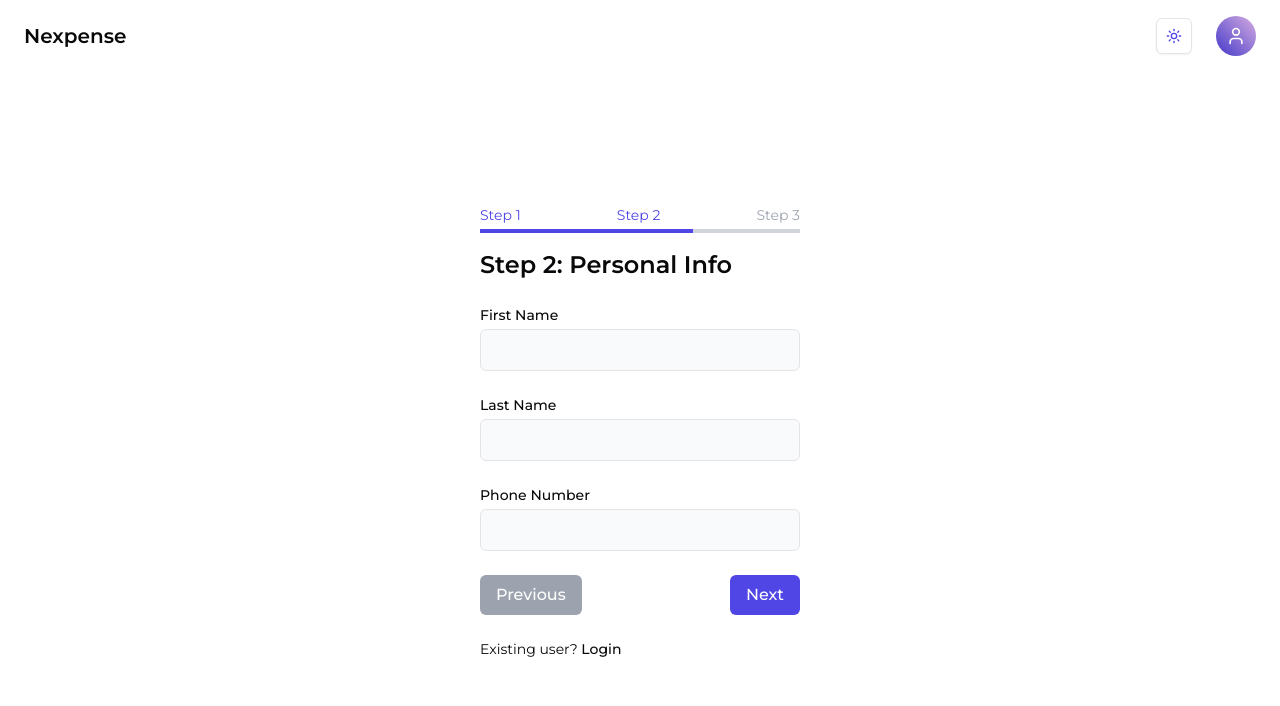
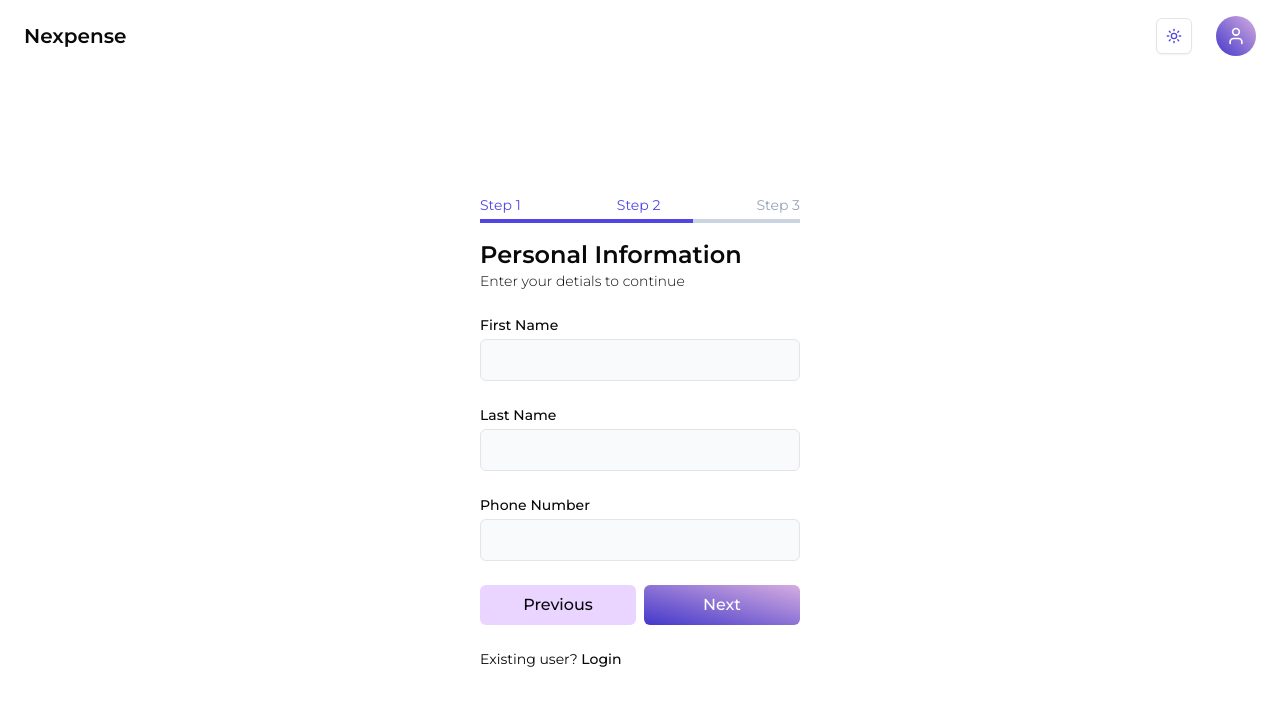
Before and after one commit to AkshatJha21/personal-finance, a Next.js app: page /signup in a window 1280 px wide. Both pictures are taken after a click on the button "Next". Shown: the top 706 px of the page. Built offline with nearby package versions, Linux system fonts and the light colour scheme.

Commit message:
auth page design complete

```diff
--- a/components/custom/SignupForm.tsx
+++ b/components/custom/SignupForm.tsx
@@ -20,13 +20,13 @@ const SignupForm = () => {
       {/* Progress Bar */}
       <div className="w-[80%] sm:w-[40%] lg:w-[30%] xl:w-[25%] mb-4">
         <div className="flex justify-between text-sm mb-1">
-          <span className={step >= 1 ? 'text-indigo-600' : 'text-gray-400'}>Step 1</span>
-          <span className={step >= 2 ? 'text-indigo-600' : 'text-gray-400'}>Step 2</span>
-          <span className={step >= 3 ? 'text-indigo-600' : 'text-gray-400'}>Step 3</span>
+          <span className={step >= 1 ? 'text-indigo-600 dark:text-indigo-400' : 'text-slate-400 dark:text-neutral-500'}>Step 1</span>
+          <span className={step >= 2 ? 'text-indigo-600 dark:text-indigo-400' : 'text-slate-400 dark:text-neutral-500'}>Step 2</span>
+          <span className={step >= 3 ? 'text-indigo-600 dark:text-indigo-400' : 'text-slate-400 dark:text-neutral-500'}>Step 3</span>
         </div>
-        <div className="relative h-1 w-full bg-gray-300">
+        <div className="relative h-1 w-full bg-slate-300 dark:bg-neutral-700">
           <div
-            className="absolute top-0 h-full bg-indigo-600 transition-all duration-300"
+            className="absolute top-0 h-full bg-indigo-600 dark:bg-indigo-400 transition-all duration-300"
             style={{ width: `${(step / 3) * 100}%` }}
           />
         </div>
@@ -36,7 +36,10 @@ const SignupForm = () => {
       <div className="flex flex-col gap-y-6 w-[80%] sm:w-[40%] lg:w-[30%] xl:w-[25%]">
         {step === 1 && (
           <>
-            <h2 className="text-xl lg:text-2xl font-semibold">Step 1: Account Setup</h2>
+            <div>
+              <h2 className="text-xl lg:text-2xl font-semibold">Get Started</h2>
+              <p className='text-sm font-light'>Create a new account</p>
+            </div>
             <FormInput label="Email" type="email" handleChange={() => {}} />
             <FormInput label="New Password" type="password" handleChange={() => {}} />
             <FormInput label="Confirm Password" type="password" handleChange={() => {}} />
@@ -44,7 +47,10 @@ const SignupForm = () => {
         )}
         {step === 2 && (
           <>
-            <h2 className="text-xl lg:text-2xl font-semibold">Step 2: Personal Info</h2>
+            <div>
+              <h2 className="text-xl lg:text-2xl font-semibold">Personal Information</h2>
+              <p className='text-sm font-light'>Enter your detials to continue</p>
+            </div>
             <FormInput label="First Name" type="text" handleChange={() => {}} />
             <FormInput label="Last Name" type="text" handleChange={() => {}} />
             <FormInput label="Phone Number" type="text" handleChange={() => {}} />
@@ -52,10 +58,13 @@ const SignupForm = () => {
         )}
         {step === 3 && (
           <>
-            <h2 className="text-xl lg:text-2xl font-semibold">Step 3: Profile Details</h2>
+            <div>
+              <h2 className="text-xl lg:text-2xl font-semibold">Setup Account</h2>
+              <p className='text-sm font-light'>Fill payment detials to finish setup</p>
+            </div>
             <FormInput label="Account Number" type="text" handleChange={() => {}} />
-            <FormInput label="Set Nex-PIN" type="text" handleChange={() => {}} />
-            <FormInput label="Confirm Nex-PIN" type="text" handleChange={() => {}} />
+            <FormInput label="Set ePIN" type="text" handleChange={() => {}} />
+            <FormInput label="Confirm ePIN" type="text" handleChange={() => {}} />
           </>
         )}
 
@@ -63,7 +72,7 @@ const SignupForm = () => {
         <div className="flex justify-between">
           {step > 1 && (
             <button
-              className="px-4 py-2 font-medium rounded-md bg-gray-400 hover:bg-gray-500 text-white"
+              className="px-4 py-2 font-medium rounded-md bg-purple-200 hover:bg-indigo-200 dark:bg-white/10 dark:hover:bg-white/15 transition-all w-full mr-2"
               onClick={handlePreviousStep}
             >
               Previous
@@ -71,13 +80,13 @@ const SignupForm = () => {
           )}
           {step < 3 ? (
             <button
-              className="px-4 py-2 font-medium rounded-md bg-indigo-600 hover:bg-indigo-700 text-white"
+              className="px-4 py-2 font-medium rounded-md transition bg-gradient-to-tr from-indigo-700 to-[#d6ade0] hover:opacity-80 cursor-pointer text-white w-full"
               onClick={handleNextStep}
             >
               Next
             </button>
           ) : (
-            <button className="px-4 py-2 font-medium rounded-md bg-green-600 hover:bg-green-700 text-white">
+            <button className="px-4 py-2 font-medium rounded-md transition bg-gradient-to-tr from-indigo-700 to-[#d6ade0] hover:opacity-80 cursor-pointer text-white w-full">
               Submit
             </button>
           )}
```
